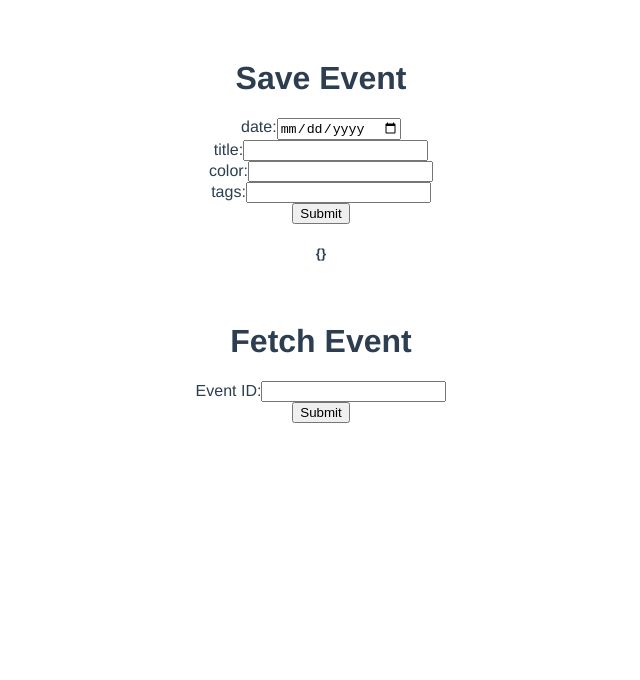
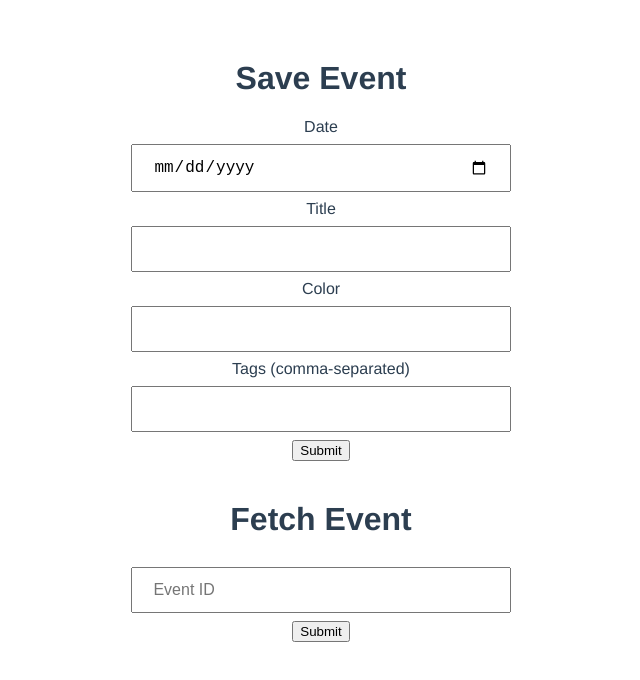
Before and after one commit to SteveGazzoJr/habitrack-ui, a Vue app: page /eventcreator in a window 1280 px wide. Shown: the top 680 px of the page, without its empty margins (319-959 px from the left). Built offline with nearby package versions, Linux system fonts and the light colour scheme.

Commit message:
styling forms

```diff
--- a/package.json
+++ b/package.json
@@ -10,7 +10,9 @@
   "dependencies": {
     "axios": "^1.6.7",
     "core-js": "^3.8.3",
-    "vue": "^3.2.13"
+    "vue": "^3.2.13",
+    "vue-color-kit": "^1.0.6",
+    "vue3-colorpicker": "^2.2.3"
   },
   "devDependencies": {
     "@babel/core": "^7.12.16",
--- a/src/App.vue
+++ b/src/App.vue
@@ -28,4 +28,12 @@ export default {
   color: #2c3e50;
   margin-top: 60px;
 }
+
+.text {
+  width: 30%;
+  padding: 12px 20px;
+  margin: 8px 0;
+  box-sizing: border-box;
+  font-size: 1rem
+}
 </style>
--- a/src/components/EventCreator.vue
+++ b/src/components/EventCreator.vue
@@ -2,10 +2,11 @@
 import axios from "axios"
 
 export default {
-  name: 'EventCreator',
+    name: 'EventCreator',
     data() {
       return {
-        eventId: {}
+        eventId: {},
+        eventFetched: false
       };
     },
     methods: {
@@ -21,6 +22,7 @@ export default {
                 }
               );
               this.eventId = data;
+              this.eventFetched = true;
             } catch (error) {
               console.log(error);
             }
@@ -32,21 +34,34 @@ export default {
 
 <template>
       <form>
-      <label for="date">date:</label>
-      <input type="date" v-model="date" id="date" name="date" value="2000-01-01" />
-        <br />
-      <label for="title">title:</label>
-      <input id="title" name="title" v-model="title" />
-        <br />
-      <label for="color">color:</label>
-      <input id="color" name="color" v-model="color" />
-        <br />
-      <label for="tags">tags:</label>
-      <input id="tags" name="tags" v-model="tags" />
-        <br />
+      <label for="date">Date</label>
+      <br />
+      <input class="date" type="date" v-model="date" id="date" name="date" value="2000-01-01" />
+      <br />
+      <label  for="title">Title</label>
+      <br />
+      <input class="text" id="title" name="title" v-model="title" />
+      <br />
+      <label for="color">Color</label>
+      <br />
+      <input class="text" id="color" name="color" v-model="color" />
+      <br />
+      <label for="tags">Tags (comma-separated)</label>
+      <br />
+      <input class="text" id="tags" name="tags" v-model="tags" />
+      <br />
       <button type="submit" @click.prevent="createEvent(title, color, tags)">Submit</button>
       </form>
-        <div v-if="eventId">
+        <div v-if="eventFetched">
            <h5>{{eventId}}</h5>
         </div>
 </template>
+<style>
+.date {
+  width: 30%;
+  padding: 12px 20px;
+  margin: 8px 0;
+  box-sizing: border-box;
+  font-size: 1rem
+}
+</style>
--- a/src/components/EventFetcher.vue
+++ b/src/components/EventFetcher.vue
@@ -1,7 +1,6 @@
 <template>
 <div>
-  <label for="eventId">Event ID:</label>
-  <input id="eventId" name="eventId" v-model="eventId"/>
+  <input class="text" id="eventId" name="eventId" v-model="eventId" placeholder = "Event ID"/>
 <br />
   <button @click.prevent="getEvent(eventId)">Submit</button>
   <br />
```
Also changed, not shown: 1 other file (tests, documents, lock files or other folders).
